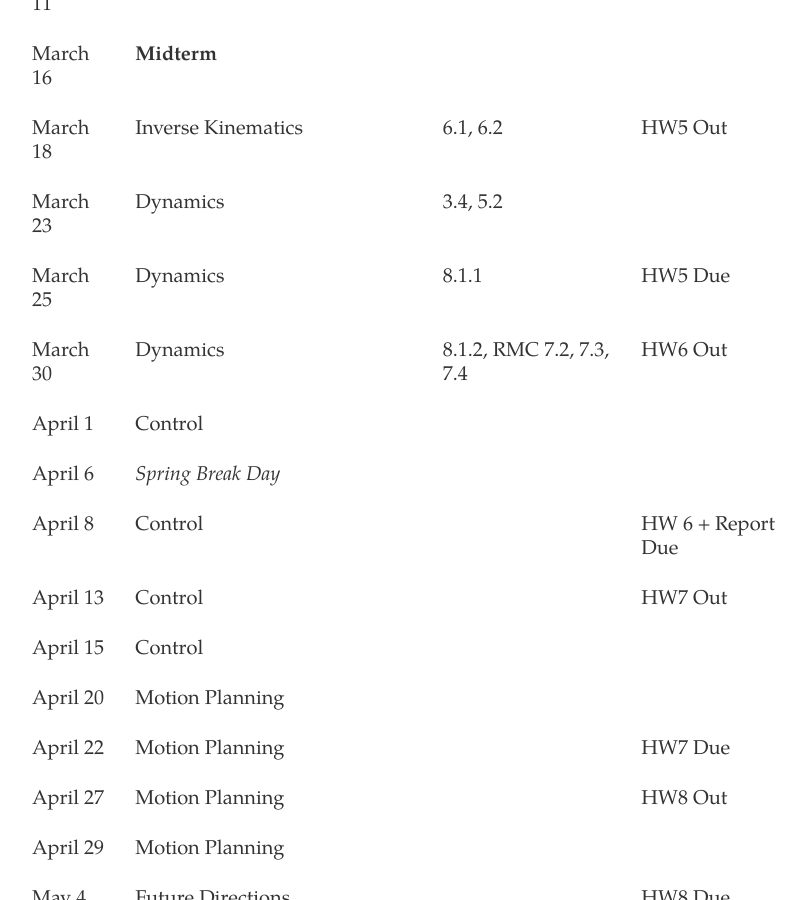
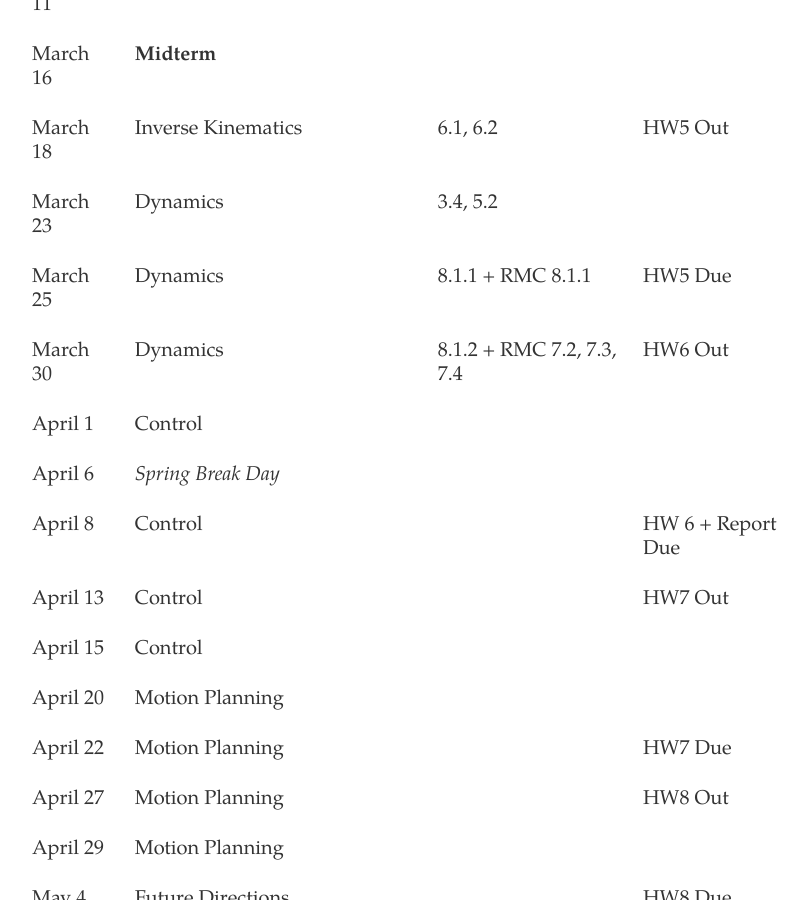
Before and after one commit to dylan-losey/dylan-losey.github.io, a Jekyll site: the page built from me4524.html, in a window 1280 px wide and 900 px high, scrolled down 2779 px. Shown: the whole window, without its empty margins (222-1030 px from the left). Built offline with Jekyll 4.4.1, drawn with Linux system fonts in a browser that asks for light colours; nearby versions of some CDN libraries.

Commit message:
schedule

```diff
--- a/me4524.html
+++ b/me4524.html
@@ -241,13 +241,13 @@
     <tr>
       <td>March 25</td>
       <td>Dynamics</td>
-      <td>8.1.1</td>
+      <td>8.1.1 + RMC 8.1.1</td>
       <td>HW5 Due</td>
     </tr>
     <tr>
       <td>March 30</td>
       <td>Dynamics</td>
-      <td>8.1.2, RMC 7.2, 7.3, 7.4</td>
+      <td>8.1.2 + RMC 7.2, 7.3, 7.4</td>
       <td>HW6 Out</td>
     </tr>
     <tr>
```
